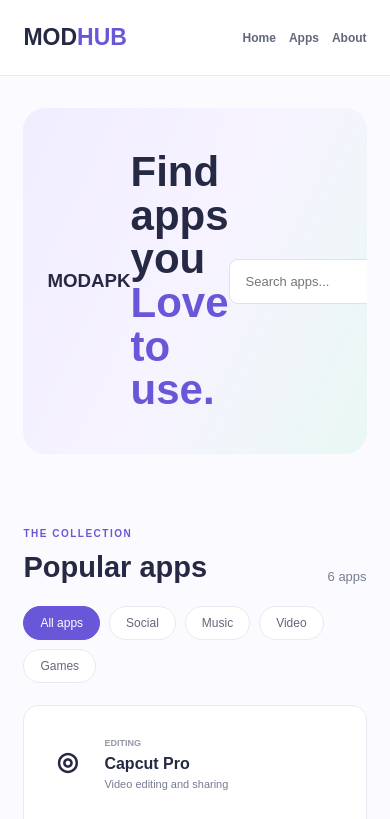
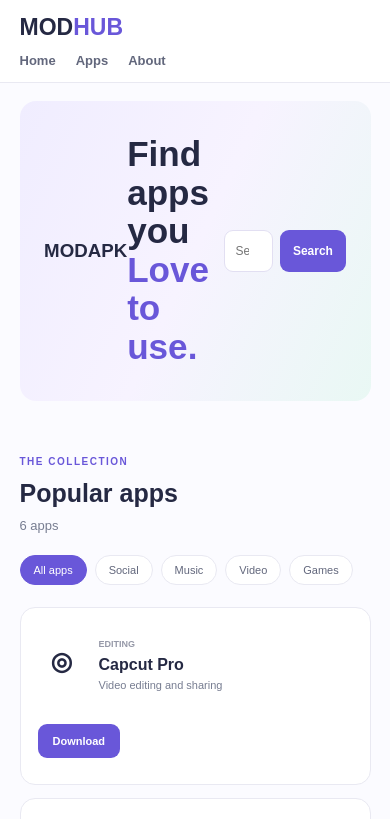
Before and after one commit to Yuvrajpunj/modapkgit-, a plain HTML site: page index.html in a window 390 px wide. Shown: the top 819 px of the page. Drawn offline with Linux system fonts and the light colour scheme.

Commit message:
Improve mobile responsive design

```diff
--- a/index.html
+++ b/index.html
@@ -1,6 +1,7 @@
 <!DOCTYPE html>
-<html></html>
+<html>
 <head>
+  <meta name="viewport" content="width=device-width, initial-scale=1.0">
   <title>MODHUB | App Collection</title>
   <link rel="stylesheet" href="style.css">
 </head>
--- a/style.css
+++ b/style.css
@@ -447,74 +447,137 @@ footer {
     color: #777d91;
     padding: 25px 0;
 }
-
-/* Tablet screen ke liye design */
-@media (max-width: 760px) {
-
-    /* Tablet par main content ki width */
-    main {
-        width: 88%;
+/* Mobile screen ke liye design */
+@media (max-width: 560px) {
+    .topbar {
+        height: auto;
+        min-height: 76px;
+        padding: 14px 5%;
+        flex-wrap: wrap;
+        gap: 12px;
     }
 
-    /* Header ki spacing adjust karta hai */
-    .topbar {
-        padding: 0 6%;
+    nav {
+        width: 100%;
+        justify-content: flex-start;
+        flex-wrap: wrap;
+        gap: 10px 20px;
     }
 
-    /* Tablet par ek row mein 2 apps */
-    .app-grid {
-        grid-template-columns: repeat(2, 1fr);
+    nav a {
+        font-size: 13px;
     }
 
-    /* Banner ki padding adjust karta hai */
-    .hero {
-        padding: 42px 6%;
+    main {
+        width: 90%;
     }
 
-    /* Gaming illustration ko chhota karta hai */
-    .hero-art {
-        transform: scale(0.8);
-        transform-origin: center right;
-        margin-left: -35px;
-    }
-}
-
-/* Mobile screen ke liye design */
-@media (max-width: 560px) {
-
-    /* Mobile par navigation links ka gap */
-    nav {
-        gap: 13px;
+    .hero {
+        min-height: 0;
+        margin-top: 18px;
+        padding: 34px 7%;
+        border-radius: 16px;
     }
 
-    /* Navigation text ko chhota karta hai */
-    nav a {
-        font-size: 12px;
-    }
-
-    /* Mobile par banner ki setting */
-    .hero {
-        min-height: 0;
-        padding: 42px 7%;
-    }
-
-    /* Mobile par gaming illustration hide karta hai */
     .hero-art {
         display: none;
     }
 
-    /* Mobile par ek row mein ek app card */
-    .app-grid {
-        grid-template-columns: 1fr;
+    .hero-copy {
+        width: 100%;
+        max-width: 100%;
     }
 
-    /* Mobile par heading ka size */
     h1 {
-        font-size: 42px;
+        font-size: clamp(34px, 9vw, 43px);
+        line-height: 1.1;
     }
 
-    /* Mobile par search button ki padding */
+    .intro {
+        font-size: 14px;
+    }
+
+    .search-wrap {
+        width: 100%;
+        max-width: 100%;
+        gap: 7px;
+    }
+
+    .search-wrap input {
+        width: 100%;
+        padding: 13px 11px;
+        font-size: 12px;
+    }
+
     .search-wrap button {
-        padding: 0 14px;
+        padding: 0 13px;
+        font-size: 12px;
+        white-space: nowrap;
+    }
+
+    .apps-section {
+        padding: 45px 0 50px;
+    }
+
+    .section-heading {
+        align-items: flex-start;
+        gap: 10px;
+        flex-direction: column;
+    }
+
+    h2 {
+        font-size: 25px;
+    }
+
+    .filters {
+        gap: 8px;
+    }
+
+    .filter {
+        padding: 8px 13px;
+        font-size: 11px;
+    }
+
+    .app-grid {
+        grid-template-columns: minmax(0, 1fr);
+        gap: 13px;
+    }
+
+    .app-card {
+        min-width: 0;
+        padding: 17px;
+    }
+
+    .about {
+        padding: 28px 0 38px;
+    }
+
+    footer {
+        padding: 22px 5%;
     }
 }
+
+/* Bahut chhoti mobile screens */
+@media (max-width: 360px) {
+    .logo {
+        font-size: 20px;
+    }
+
+    .search-wrap {
+        flex-direction: column;
+    }
+
+    .search-wrap button {
+        min-height: 42px;
+    }
+
+    .app-card {
+        grid-template-columns: 42px minmax(0, 1fr);
+        column-gap: 10px;
+    }
+
+    .app-icon {
+        width: 42px;
+        height: 42px;
+    }
+}
```
